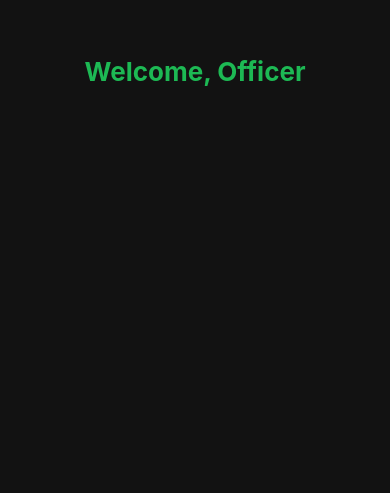
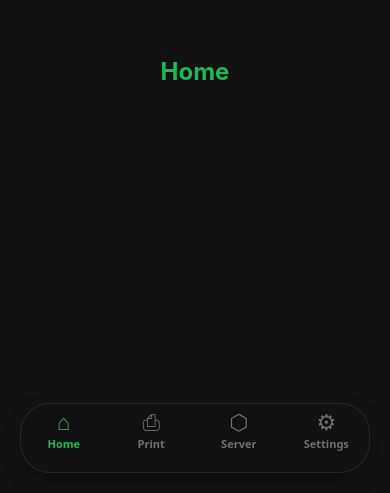
Before and after one commit to mathy090/brethalyser.., a React Native app: screen /MainApp in a window 390 px wide. Shown: the part 351-844 px from the top of the page. Built offline with nearby package versions, Linux system fonts and the light colour scheme; no server answers.

Commit message:
update frontend and backend config

```diff
--- a/App.tsx
+++ b/App.tsx
@@ -1,64 +1,35 @@
 import React, { useEffect, useState } from "react";
-import { View, ActivityIndicator, StatusBar, StyleSheet, LogBox } from "react-native";
+import { View, ActivityIndicator, StyleSheet } from "react-native";
 import { SafeAreaProvider } from "react-native-safe-area-context";
 import { NavigationContainer } from "@react-navigation/native";
-
+import { onAuthStateChanged, User } from "firebase/auth";
 import AuthNavigator from "./src/navigation/AuthNavigator";
+import { auth } from "./src/auth/firebaseConfig";
 import { Cache } from "./src/utils/cache";
-import { auth } from "./secureshell"; // Import firebase auth
-import { onAuthStateChanged, User } from "firebase/auth";
-
-// Ignore warnings to prevent hiding logs
-LogBox.ignoreAllLogs(true);
 
 export default function App() {
   const [loading, setLoading] = useState(true);
-  const [startupData, setStartupData] = useState<{ uid?: string; officerId?: string } | null>(null);
+  const [user, setUser] = useState<User | null>(null);
 
   useEffect(() => {
-    const initApp = async () => {
-      try {
-        // 1️⃣ Check cached startup data
-        const cachedUid = await Cache.get("uid");
-        const cachedOfficerId = await Cache.get("officerId");
+    const unsubscribe = onAuthStateChanged(auth, async (firebaseUser) => {
+      if (firebaseUser) {
+        await Cache.set("uid", firebaseUser.uid);
+        setUser(firebaseUser);
+      } else {
+        await Cache.clear();
+        setUser(null);
+      }
+      setLoading(false);
+    });
 
-        if (cachedUid) {
-          setStartupData({ uid: cachedUid, officerId: cachedOfficerId });
-          console.log("🚀 Loaded cached UID:", cachedUid);
-        }
-
-        // 2️⃣ Listen for Firebase Auth changes
-        onAuthStateChanged(auth, async (user: User | null) => {
-          if (user) {
-            console.log("🔥 Firebase user detected:", user.uid);
-            // Save UID to cache
-            await Cache.set("uid", user.uid);
-
-            // If officerId not cached, fetch or wait for registration
-            const officerId = cachedOfficerId || "";
-            if (officerId) await Cache.set("officerId", officerId);
-
-            setStartupData({ uid: user.uid, officerId });
-          } else {
-            console.log("⚡ No Firebase user logged in");
-            setStartupData(null);
-            await Cache.remove("uid");
-            await Cache.remove("officerId");
-          }
-          setLoading(false);
-        });
-      } catch (err) {
-        console.error("⚠️ App initialization error:", err);
-        setLoading(false);
-      }
-    };
-
-    initApp();
+    // Cleanup listener on unmount
+    return () => unsubscribe();
   }, []);
 
   if (loading) {
     return (
-      <View style={styles.loadingContainer}>
+      <View style={styles.loader}>
         <ActivityIndicator size="large" color="#1DB954" />
       </View>
     );
@@ -66,14 +37,18 @@ export default function App() {
 
   return (
     <SafeAreaProvider>
-      <StatusBar barStyle="dark-content" />
       <NavigationContainer>
-        <AuthNavigator startupData={startupData} />
+        <AuthNavigator />
       </NavigationContainer>
     </SafeAreaProvider>
   );
 }
 
 const styles = StyleSheet.create({
-  loadingContainer: { flex: 1, justifyContent: "center", alignItems: "center" },
+  loader: {
+    flex: 1,
+    backgroundColor: "#121212",
+    justifyContent: "center",
+    alignItems: "center",
+  },
 });
--- a/src/navigation/AuthNavigator.tsx
+++ b/src/navigation/AuthNavigator.tsx
@@ -4,7 +4,7 @@ import { createNativeStackNavigator } from "@react-navigation/native-stack";
 import WelcomeScreen from "../screens/WelcomeScreen";
 import LoginScreen from "../screens/LoginScreen";
 import RegisterScreen from "../screens/RegisterScreen";
-import MainScreen from "../screens/MainScreen";
+import MainNavigator from "./MainNavigator";
 
 export type RootStackParamList = {
   Welcome: undefined;
@@ -21,7 +21,7 @@ export default function AuthNavigator() {
       <Stack.Screen name="Welcome" component={WelcomeScreen} />
       <Stack.Screen name="Login" component={LoginScreen} />
       <Stack.Screen name="Register" component={RegisterScreen} />
-      <Stack.Screen name="MainApp" component={MainScreen} />
+      <Stack.Screen name="MainApp" component={MainNavigator} />
     </Stack.Navigator>
   );
 }
--- /dev/null
+++ b/src/navigation/MainNavigator.tsx
@@ -0,0 +1,104 @@
+import React from "react";
+import { View, Text, StyleSheet, Platform } from "react-native";
+import { createBottomTabNavigator } from "@react-navigation/bottom-tabs";
+import { BlurView } from "@react-native-community/blur";
+
+// Screens
+import HomeScreen from "../screens/HomeScreen";
+import PrintScreen from "../screens/PrintScreen";
+import ServerScreen from "../screens/ServerScreen";
+import SettingsScreen from "../screens/SettingsScreen";
+
+const Tab = createBottomTabNavigator();
+
+// ── Icons (pure SVG — no icon library needed) ─────────────────────────
+const HomeIcon = ({ color }: { color: string }) => (
+  <Text style={{ fontSize: 22, color }}>⌂</Text>
+);
+const PrintIcon = ({ color }: { color: string }) => (
+  <Text style={{ fontSize: 22, color }}>⎙</Text>
+);
+const ServerIcon = ({ color }: { color: string }) => (
+  <Text style={{ fontSize: 22, color }}>⬡</Text>
+);
+const SettingsIcon = ({ color }: { color: string }) => (
+  <Text style={{ fontSize: 22, color }}>⚙</Text>
+);
+
+export default function MainNavigator() {
+  return (
+    <Tab.Navigator
+      screenOptions={{
+        headerShown: false,
+        tabBarShowLabel: true,
+        tabBarActiveTintColor: "#1DB954",
+        tabBarInactiveTintColor: "rgba(255,255,255,0.4)",
+        tabBarLabelStyle: styles.label,
+        tabBarStyle: styles.tabBar,
+        tabBarBackground: () => (
+          <View style={styles.tabBarBackground} />
+        ),
+      }}
+    >
+      <Tab.Screen
+        name="Home"
+        component={HomeScreen}
+        options={{
+          tabBarIcon: ({ color }) => <HomeIcon color={color} />,
+        }}
+      />
+      <Tab.Screen
+        name="Print"
+        component={PrintScreen}
+        options={{
+          tabBarIcon: ({ color }) => <PrintIcon color={color} />,
+        }}
+      />
+      <Tab.Screen
+        name="Server"
+        component={ServerScreen}
+        options={{
+          tabBarIcon: ({ color }) => <ServerIcon color={color} />,
+        }}
+      />
+      <Tab.Screen
+        name="Settings"
+        component={SettingsScreen}
+        options={{
+          tabBarIcon: ({ color }) => <SettingsIcon color={color} />,
+        }}
+      />
+    </Tab.Navigator>
+  );
+}
+
+const styles = StyleSheet.create({
+  tabBar: {
+    position: "absolute",
+    bottom: 20,
+    left: 20,
+    right: 20,
+    borderRadius: 30,
+    height: 70,
+    borderTopWidth: 0,
+    elevation: 0,
+    backgroundColor: "transparent",
+    shadowColor: "#000",
+    shadowOffset: { width: 0, height: 10 },
+    shadowOpacity: 0.3,
+    shadowRadius: 20,
+  },
+  tabBarBackground: {
+    flex: 1,
+    borderRadius: 30,
+    overflow: "hidden",
+    backgroundColor: "rgba(18,18,18,0.75)",
+    borderWidth: 1,
+    borderColor: "rgba(255,255,255,0.08)",
+  },
+  label: {
+    fontSize: 11,
+    fontWeight: "600",
+    marginBottom: 6,
+  },
+});
--- /dev/null
+++ b/src/screens/HomeScreen.tsx
@@ -0,0 +1,15 @@
+import React from "react";
+import { View, Text, StyleSheet } from "react-native";
+
+export default function HomeScreen() {
+  return (
+    <View style={styles.container}>
+      <Text style={styles.title}>Home</Text>
+    </View>
+  );
+}
+
+const styles = StyleSheet.create({
+  container: { flex: 1, backgroundColor: "#121212", justifyContent: "center", alignItems: "center" },
+  title: { color: "#1DB954", fontSize: 24, fontWeight: "bold" },
+});
--- a/src/screens/LoginScreen.tsx
+++ b/src/screens/LoginScreen.tsx
@@ -3,7 +3,7 @@ import {
   Text, TextInput, TouchableOpacity,
   StyleSheet, ScrollView, Alert, ActivityIndicator,
 } from "react-native";
-import { loginOfficer } from "../services/authService";
+import { loginOfficer } from "../auth/authService";
 import type { NativeStackScreenProps } from "@react-navigation/native-stack";
 import type { RootStackParamList } from "../navigation/AuthNavigator";
 
--- /dev/null
+++ b/src/screens/PrintScreen.tsx
@@ -0,0 +1,15 @@
+import React from "react";
+import { View, Text, StyleSheet } from "react-native";
+
+export default function PrintScreen() {
+  return (
+    <View style={styles.container}>
+      <Text style={styles.title}>Print</Text>
+    </View>
+  );
+}
+
+const styles = StyleSheet.create({
+  container: { flex: 1, backgroundColor: "#121212", justifyContent: "center", alignItems: "center" },
+  title: { color: "#1DB954", fontSize: 24, fontWeight: "bold" },
+});
--- a/src/screens/RegisterScreen.tsx
+++ b/src/screens/RegisterScreen.tsx
@@ -4,7 +4,7 @@ import {
   StyleSheet, ScrollView, Alert, ActivityIndicator,
 } from "react-native";
 import NetInfo from "@react-native-community/netinfo";
-import { registerOfficer } from "../services/authService";
+import { registerOfficer } from "../auth/authService";
 import type { NativeStackScreenProps } from "@react-navigation/native-stack";
 import type { RootStackParamList } from "../navigation/AuthNavigator";
 
--- /dev/null
+++ b/src/screens/ServerScreen.tsx
@@ -0,0 +1,15 @@
+import React from "react";
+import { View, Text, StyleSheet } from "react-native";
+
+export default function ServerScreen() {
+  return (
+    <View style={styles.container}>
+      <Text style={styles.title}>Server</Text>
+    </View>
+  );
+}
+
+const styles = StyleSheet.create({
+  container: { flex: 1, backgroundColor: "#121212", justifyContent: "center", alignItems: "center" },
+  title: { color: "#1DB954", fontSize: 24, fontWeight: "bold" },
+});
--- /dev/null
+++ b/src/screens/SettingsScreen.tsx
@@ -0,0 +1,38 @@
+import React from "react";
+import { View, Text, TouchableOpacity, StyleSheet, Alert } from "react-native";
+import { logoutOfficer } from "../auth/authService";
+import { useNavigation } from "@react-navigation/native";
+
+export default function SettingsScreen() {
+  const navigation = useNavigation<any>();
+
+  const handleLogout = async () => {
+    Alert.alert("Sign Out", "Are you sure?", [
+      { text: "Cancel", style: "cancel" },
+      {
+        text: "Sign Out",
+        style: "destructive",
+        onPress: async () => {
+          await logoutOfficer();
+          navigation.replace("Welcome");
+        },
+      },
+    ]);
+  };
+
+  return (
+    <View style={styles.container}>
+      <Text style={styles.title}>Settings</Text>
+      <TouchableOpacity style={styles.logoutBtn} onPress={handleLogout}>
+        <Text style={styles.logoutText}>Sign Out</Text>
+      </TouchableOpacity>
+    </View>
+  );
+}
+
+const styles = StyleSheet.create({
+  container: { flex: 1, backgroundColor: "#121212", justifyContent: "center", alignItems: "center" },
+  title: { color: "#1DB954", fontSize: 24, fontWeight: "bold", marginBottom: 40 },
+  logoutBtn: { borderColor: "#FF4C4C", borderWidth: 1.5, borderRadius: 25, paddingVertical: 12, paddingHorizontal: 32 },
+  logoutText: { color: "#FF4C4C", fontWeight: "600", fontSize: 15 },
+});
```
Also changed, not shown: src/auth/authService.ts (+1 -44 lines), src/auth/firebaseConfig.ts (+16 -5 lines), 1 other file (tests, documents, lock files or other folders).
